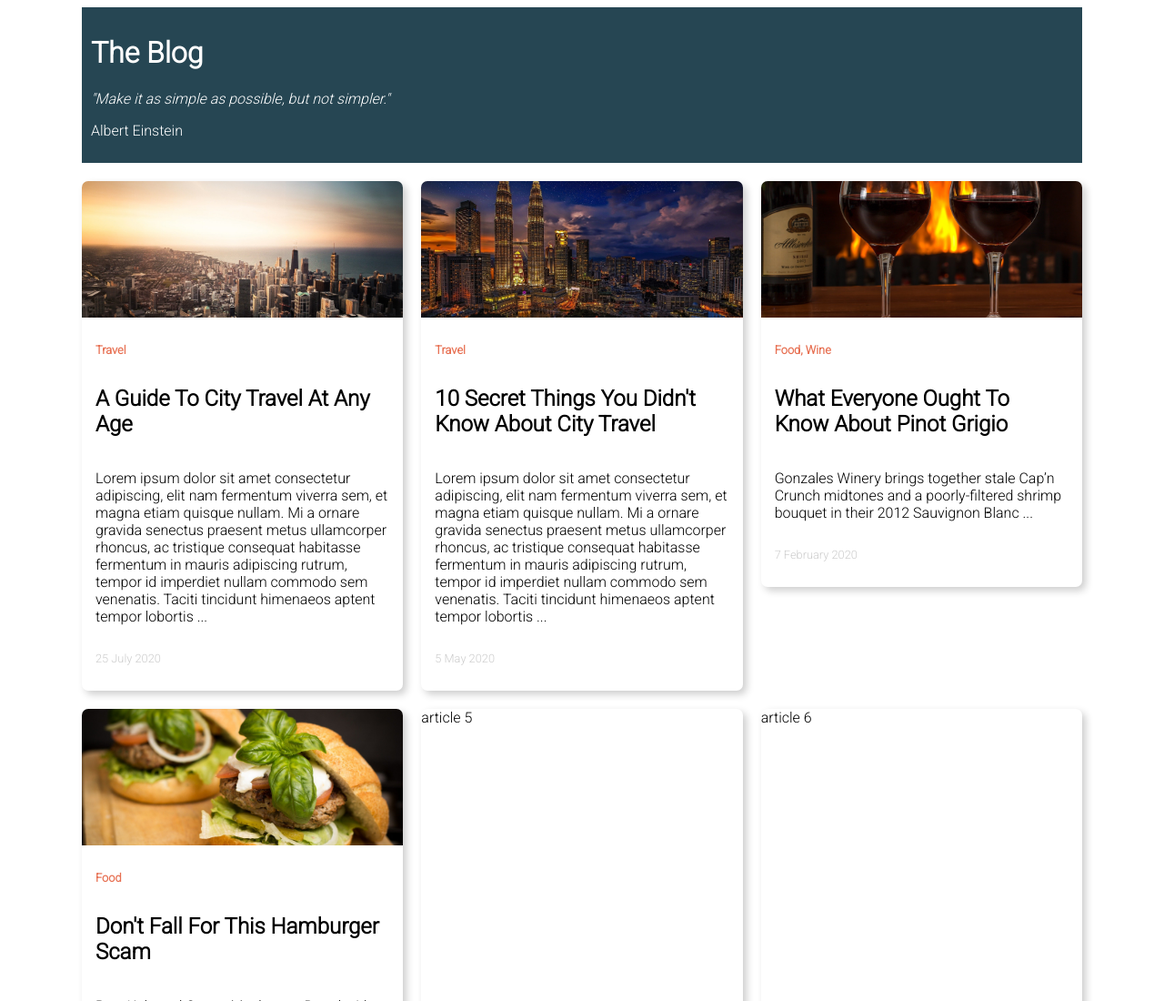
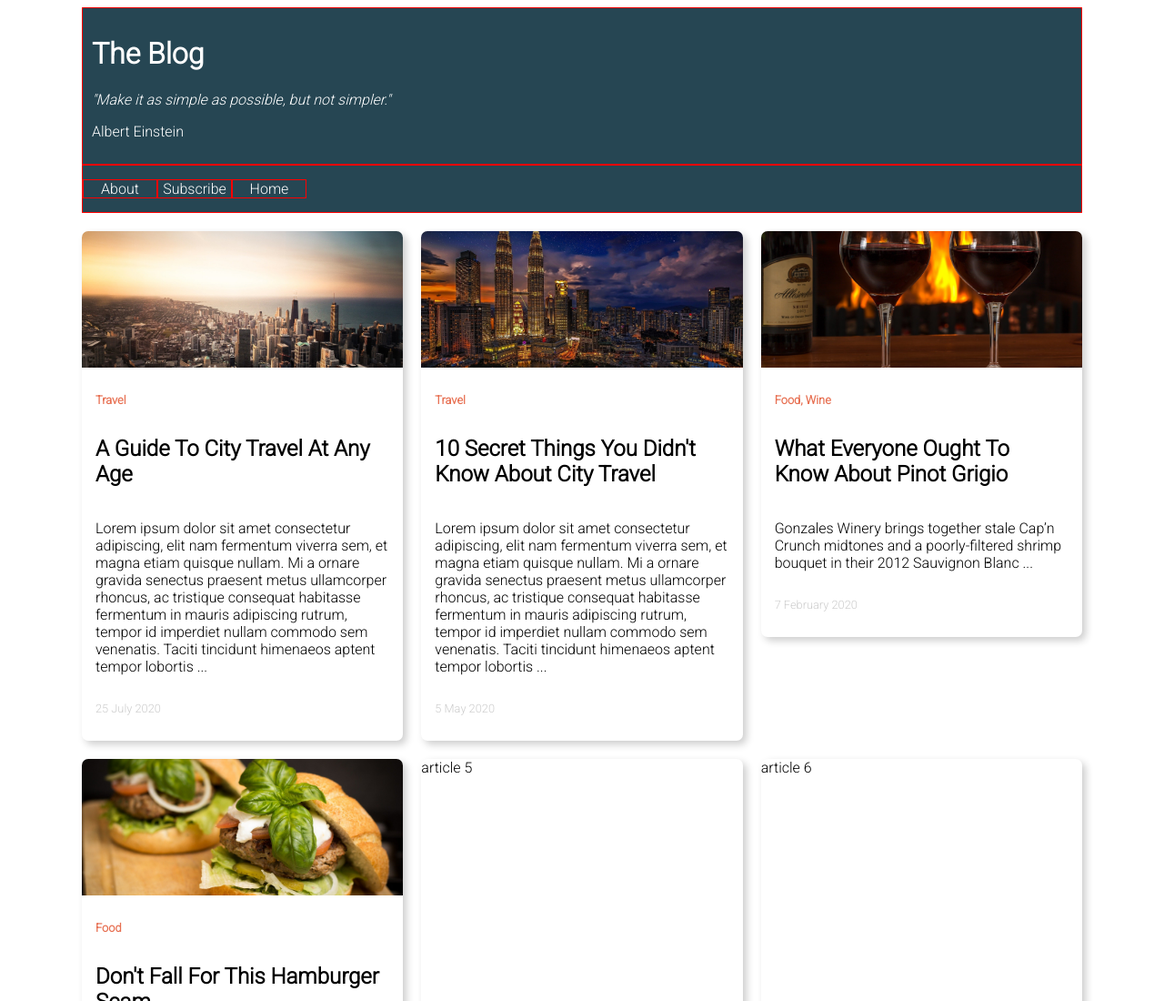
Before and after one commit to SophonAlpha/Udacity-FEND-Project-Personal-Blog-Website, a plain HTML site: page index.html in a window 1280 px wide. Shown: the top 1100 px of the page at 91% size. Drawn offline with Linux system fonts and the light colour scheme.

Commit message:
feat: Add menu to header

```diff
--- a/css/blog.css
+++ b/css/blog.css
@@ -2,6 +2,10 @@
 BEM style class names. Introduction to BEM:
   https://css-tricks.com/bem-101/
 */
+
+:root {
+
+}
 
 .blog {
   font-family: "Roboto", sans-serif;
@@ -21,43 +25,92 @@ BEM style class names. Introduction to BEM:
   background-color: var(--charcoal);
   color: white;
   grid-area: hd;
-  display: grid;
-  grid-template-columns: 1fr 1fr;
-  grid-template-areas:
-    "left right";
+  display: flex;
+  flex-direction: column;
+  position: relative;
+  /*display: grid;*/
+  /*grid-template-columns: 1fr;*/
+  /*grid-template-rows: 1fr 1fr;*/
+  /*grid-template-areas:*/
+  /*  "title"*/
+  /*  "navbar"*/
 }
 
-.blog__header-left {
-  grid-area: left;
-  padding: 10px
+
+
+/*@media screen and (min-width: 600px) {*/
+/*  .blog__header {*/
+/*    grid-template-columns: 1fr 1fr;*/
+/*    grid-template-rows: 1fr;*/
+/*    grid-template-areas:*/
+/*      "title navbar";*/
+/*  }*/
+/*}*/
+
+.blog__header-title {
+  grid-area: title;
+  padding: 10px;
+  border: red 1px solid;
 }
 
-.blog__header-right {
-  grid-area: right;
+/*.blog__header-navbar {*/
+/*  grid-area: navbar;*/
+/*  !*position: relative;*!*/
+/*  !*margin-left: auto;*!*/
+/*}*/
+
+.blog__navbar {
+  list-style-type: none;
+  margin: 0;
+  padding-left: 0;
+  padding-right: 0;
+  padding-top: 15px;
+  padding-bottom: 15px;
+  overflow: hidden;
+  /*position: absolute;*/
+  /*bottom: 0;*/
+  /*right: 0;*/
+  border: red 1px solid;
 }
 
-.blog__return-button {
-  background-color: var(--burnt-sienna);
-  color: var(--charcoal);
-  padding: 10px;
-  width: 10em;
+
+
+.blog__navbar-item {
+  float: left;
+  align-content: center;
+  width: 5em;
   text-align: center;
-  float: right;
-  margin-top: 5em;
-  box-shadow: -4px 4px 8px rgba(0, 0, 0, 0.3);
-  transition: 0.3s;
+  transition: 0.2s;
+  border: red 1px solid;
 }
 
-.blog__return-button:hover {
-  box-shadow: -12px 12px 16px rgba(0, 0, 0, 0.3);
+.blog__navbar-item:hover {
+  color: var(--burnt-sienna);
+  font-weight: bold;
 }
 
-.blog__return-button:active {
-  position: relative;
-  top: 3px;
-  right: 3px;
-  box-shadow: -4px 4px 8px rgba(0, 0, 0, 0.3);
-}
+/*.blog__return-button {*/
+/*  background-color: var(--burnt-sienna);*/
+/*  color: var(--charcoal);*/
+/*  padding: 10px;*/
+/*  width: 10em;*/
+/*  text-align: center;*/
+/*  float: right;*/
+/*  margin-top: 5em;*/
+/*  box-shadow: -4px 4px 8px rgba(0, 0, 0, 0.3);*/
+/*  transition: 0.3s;*/
+/*}*/
+
+/*.blog__return-button:hover {*/
+/*  box-shadow: -12px 12px 16px rgba(0, 0, 0, 0.3);*/
+/*}*/
+
+/*.blog__return-button:active {*/
+/*  position: relative;*/
+/*  top: 3px;*/
+/*  right: 3px;*/
+/*  box-shadow: -4px 4px 8px rgba(0, 0, 0, 0.3);*/
+/*}*/
 
 .blog__content {
   /* Default grid layout, narrow viewports */
@@ -75,7 +128,7 @@ BEM style class names. Introduction to BEM:
   }
 }
 
-@media screen and (min-width: 900px) {
+@media screen and (min-width: 1100px) {
   .blog__content {
     grid-template-columns: 1fr 1fr 1fr;
   }
--- a/css/main.css
+++ b/css/main.css
@@ -11,7 +11,15 @@
   --orange-yellow-crayola: #e9c46aff;
   --sandy-brown: #f4a261ff;
   --burnt-sienna: #e76f51ff;
+  --media-min-width-1: 600px;
+  --media-min-width-2: 900px;
+
 }
+
+/*:root {*/
+/*  --media-min-width-1: 600px;*/
+/*  --media-min-width-2: 900px;*/
+/*}*/
 
 .image {
   /* Always fit images into parent container */
--- a/index.html
+++ b/index.html
@@ -2,6 +2,7 @@
 
 Ideas for blog website designs:
   https://colorlib.com/wp/free-blogger-templates/
+  https://zendepot.de/finanzielle-ziele/
 
 Create color palettes:
   https://coolors.co/palettes/trending
@@ -20,16 +21,6 @@ Introduction to BEM:
 
 -->
 
-
-<!--
-TODO: for article html use this to credit photos:
-
-<figure class="photo">
-  <img class="photo__img" src="me.jpg">
-  <figcaption class="photo__caption">Look at me!</figcaption>
-</figure>
-
--->
 
 <!doctype html>
 
@@ -51,10 +42,17 @@ TODO: for article html use this to credit photos:
 
 <div class="blog">
   <div class="blog__header">
-    <div class="blog__header-left">
+    <div class="blog__header-title">
       <h1>The Blog</h1>
       <p><i>"Make it as simple as possible, but not simpler."</i></p>
       <p>Albert Einstein</p>
+    </div>
+    <div class="blog__header-navbar">
+      <ul class="blog__navbar">
+        <li class="blog__navbar-item"><a class="no-style-link" href="about.html">About</a></li>
+        <li class="blog__navbar-item"><a class="no-style-link" href="subscribe.html">Subscribe</a></li>
+        <li class="blog__navbar-item"><a class="no-style-link" href="index.html">Home</a></li>
+      </ul>
     </div>
   </div>
   <div class="blog__content">
```
Also changed, not shown: articles/article-a-guide-to-city-travel-at-any-age.html (+2 -2 lines).
